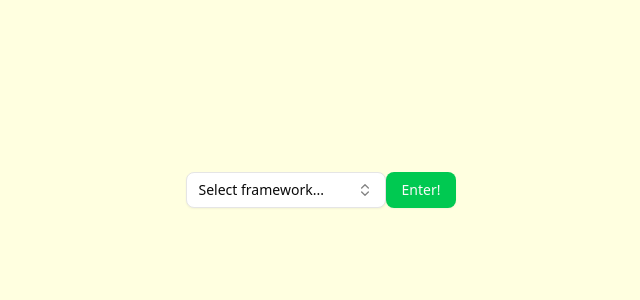
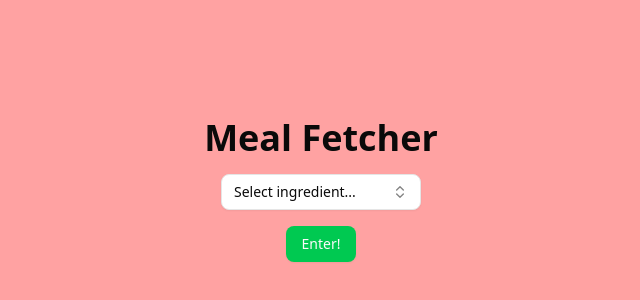
Before and after one commit to Snazzbazz101/Meal-Fetcher-Dreamhacks-2025-, a Next.js app in the folder dreamproj/: page / in a window 1280 px wide. Shown: the part 210-510 px from the top of the page, without its empty margins (319-959 px from the left). Built offline with nearby package versions, Linux system fonts and the light colour scheme.

Commit message:
Refactor Page1 component layout and update dropdown placeholder text

```diff
--- a/dreamproj/app/page1.js
+++ b/dreamproj/app/page1.js
@@ -2,15 +2,20 @@ import { Button } from '@/components/ui/button'
 import ComboboxDemo from '@/dropmenu'
 import React from 'react'
 
-const page1 = () => {
-return (
-    <div style={{ backgroundColor: 'lightyellow', height: '100vh', margin: 0, display: 'flex', justifyContent: 'center', alignItems: 'center' }}>
+const Page1 = () => {
+  return (
+    <div className="bg-red-300 h-screen m-0 flex flex-col justify-center items-center">
+      <h1 className='text-4xl font-bold mb-4'>
+        Meal Fetcher
+      </h1>
+      <div className="flex flex-col justify-center items-center">
         <ComboboxDemo />
-        <Button className='bg-green-500'>
-            Enter!
+        <Button className="bg-green-500 mt-4">
+          Enter!
         </Button>
+      </div>
     </div>
-)
+  )
 }
 
-export default page1
+export default Page1
--- a/dreamproj/dropmenu.js
+++ b/dreamproj/dropmenu.js
@@ -57,7 +57,7 @@ export default function ComboboxDemo() {
         >
           {value
             ? frameworks.find((framework) => framework.value === value)?.label
-            : "Select framework..."}
+            : "Select ingredient..."}
           <ChevronsUpDown className="ml-2 h-4 w-4 shrink-0 opacity-50" />
         </Button>
       </PopoverTrigger>
```
